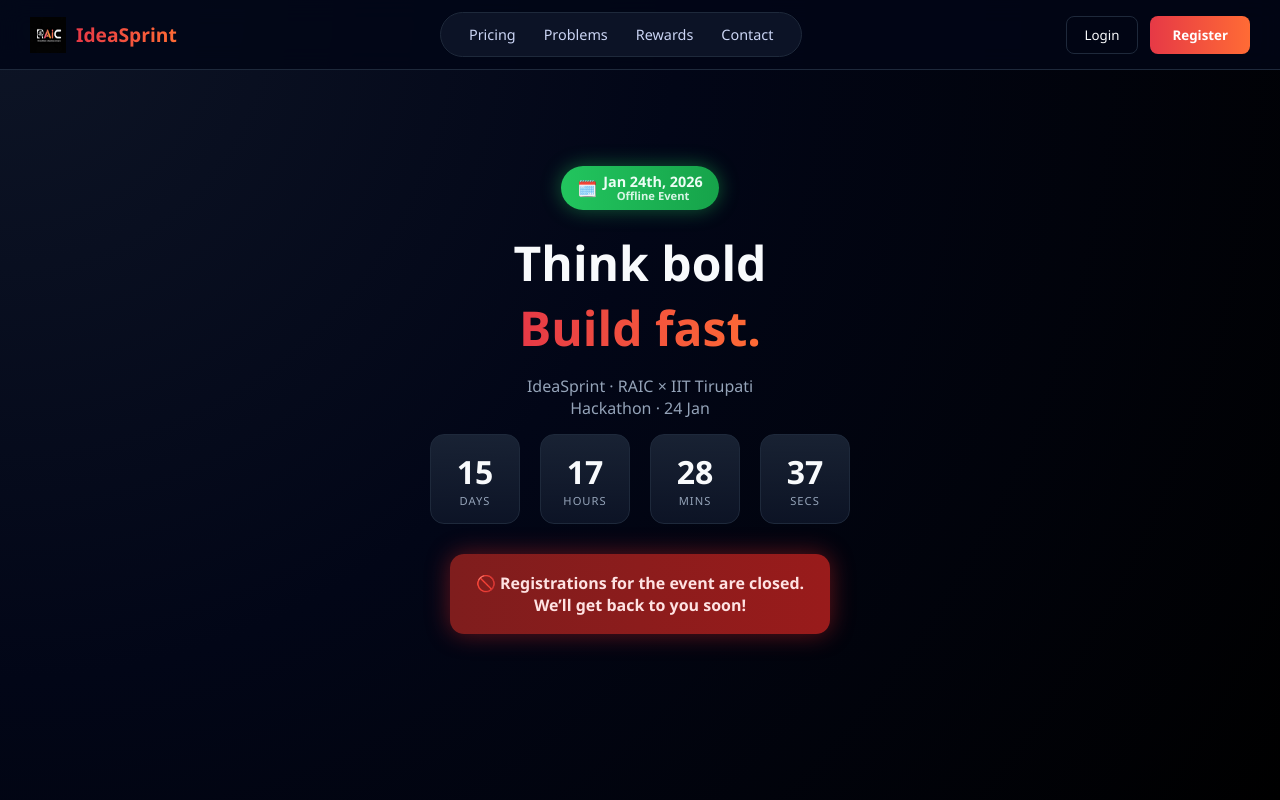
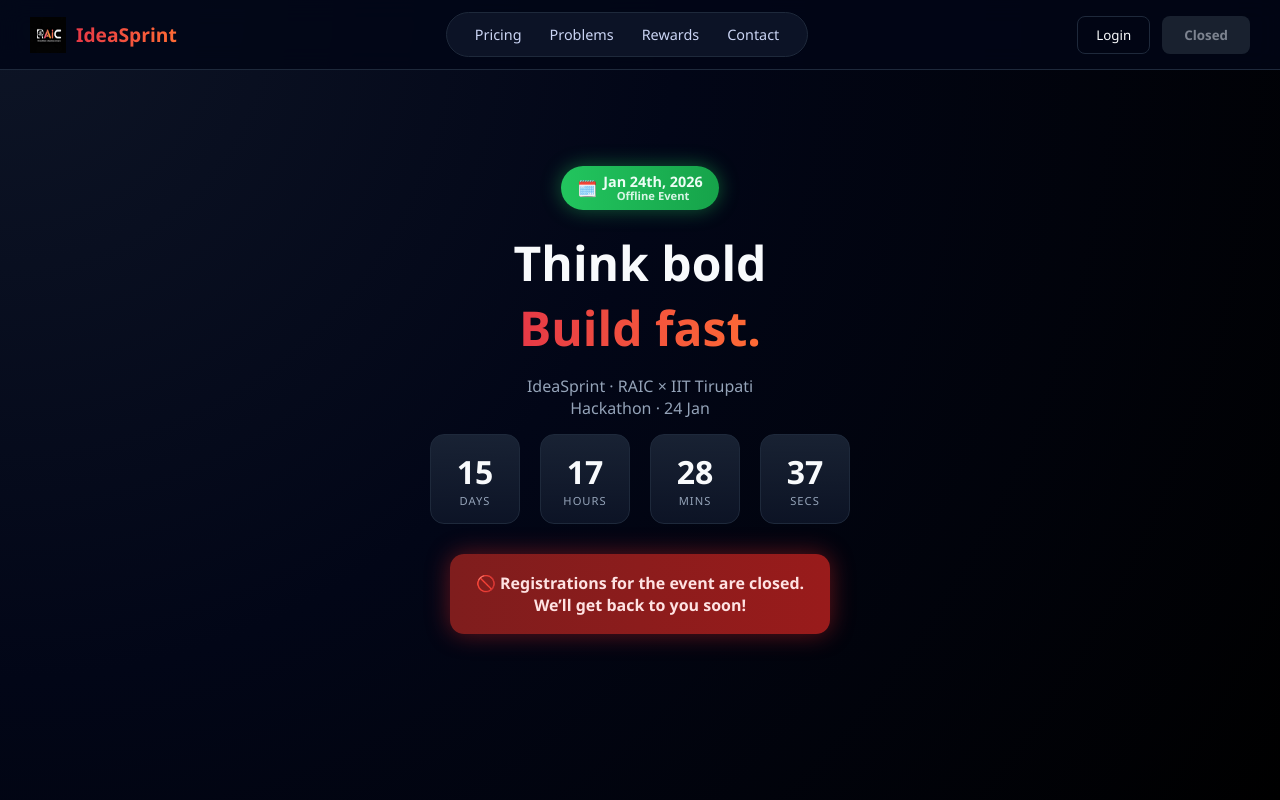
Before and after one commit to akash-1316/ideasprint-frontend, a React (Vite) app: page / in a window 1280 px wide. Shown: the top 800 px of the page. Built offline with nearby package versions, Linux system fonts and the light colour scheme.

Commit message:
Refactor Navbar component layout and elements

```diff
--- a/src/components/Navbar/navbar.jsx
+++ b/src/components/Navbar/navbar.jsx
@@ -28,6 +28,7 @@
         .catch(() => setPaymentInfo(null));
     }
   }, []);
+
   const scrollTo = (id) => {
     setMenuOpen(false);
     const el = document.getElementById(id);
@@ -35,6 +36,7 @@
       el.scrollIntoView({ behavior: "smooth", block: "start" });
     }
   };
+
   const handleLogout = () => {
     localStorage.removeItem("token");
     setIsLoggedIn(false);
@@ -46,7 +48,6 @@
 
   return (
     <>
-      {/* ================= NAVBAR ================= */}
       <nav className="navbar">
         {/* LEFT */}
         <div className="nav-left" onClick={() => navigate("/")}>
@@ -54,7 +55,7 @@
           <span>IdeaSprint</span>
         </div>
 
-        {/* CENTER (DESKTOP) */}
+        {/* CENTER */}
         <div className="menu-pill">
           <span onClick={() => scrollTo("pricing")}>Pricing</span>
           <span onClick={() => scrollTo("problems")}>Problems</span>
@@ -62,39 +63,29 @@
           <span onClick={() => scrollTo("contact")}>Contact</span>
         </div>
 
-        {/* RIGHT (DESKTOP) */}
+        {/* RIGHT */}
         <div className="nav-actions">
           {!isLoggedIn ? (
             <>
               <button className="login-btn" onClick={() => navigate("/login")}>
                 Login
               </button>
-              <button
-                className="nav-btn"
-                onClick={() => navigate("/user-register")}
-              >
-                Register
+              <button className="nav-btn closed-btn" disabled>
+                Closed
               </button>
             </>
           ) : (
             <>
               {paymentInfo && (
                 <div className="payment-status-box">
-                  <span>
-                    <b>Leader:</b> {paymentInfo.leaderName || "—"}
-                  </span>
-                  <span>
-                    <b>Team:</b> {paymentInfo.teamSize}
-                  </span>
-                  <span>
-                    <b>Amount:</b> ₹{paymentInfo.amountPaid}
-                  </span>
+                  <span><b>Leader:</b> {paymentInfo.leaderName || "—"}</span>
+                  <span><b>Team:</b> {paymentInfo.teamSize}</span>
+                  <span><b>Amount:</b> ₹{paymentInfo.amountPaid}</span>
                   <span className={paymentInfo.paymentStatus}>
                     {paymentInfo.paymentStatus}
                   </span>
                 </div>
               )}
-
               <button className="login-btn" onClick={handleLogout}>
                 Logout
               </button>
@@ -110,42 +101,22 @@
         </div>
       </nav>
 
-      {/* ================= MOBILE MENU ================= */}
+      {/* MOBILE MENU */}
       {menuOpen && (
         <div className="mobile-menu">
-          {/* LINKS */}
           <div className="mobile-links">
-             <span onClick={() => scrollTo("pricing")}>Pricing</span>
-          <span onClick={() => scrollTo("problems")}>Problems</span>
-          <span onClick={() => scrollTo("rewards")}>Rewards</span>
-          <span onClick={() => scrollTo("contact")}>Contact</span>
+            <span onClick={() => scrollTo("pricing")}>Pricing</span>
+            <span onClick={() => scrollTo("problems")}>Problems</span>
+            <span onClick={() => scrollTo("rewards")}>Rewards</span>
+            <span onClick={() => scrollTo("contact")}>Contact</span>
           </div>
 
-          {/* PAYMENT STATUS */}
-          {isLoggedIn && paymentInfo && (
-            <div className="mobile-payment-box">
-              <div>
-                <b>Leader:</b> {paymentInfo.leaderName || "—"}
-              </div>
-              <div>
-                <b>Team:</b> {paymentInfo.teamSize}
-              </div>
-              <div>
-                <b>Amount:</b> ₹{paymentInfo.amountPaid}
-              </div>
-              <div className={paymentInfo.paymentStatus}>
-                {paymentInfo.paymentStatus}
-              </div>
-            </div>
-          )}
-
-          {/* ACTION BUTTONS */}
           <div className="mobile-actions">
             {!isLoggedIn ? (
               <>
                 <button onClick={() => navigate("/login")}>Login</button>
-                <button onClick={() => navigate("/user-register")}>
-                  Register
+                <button className="closed-btn" disabled>
+                  Closed
                 </button>
               </>
             ) : (
```
